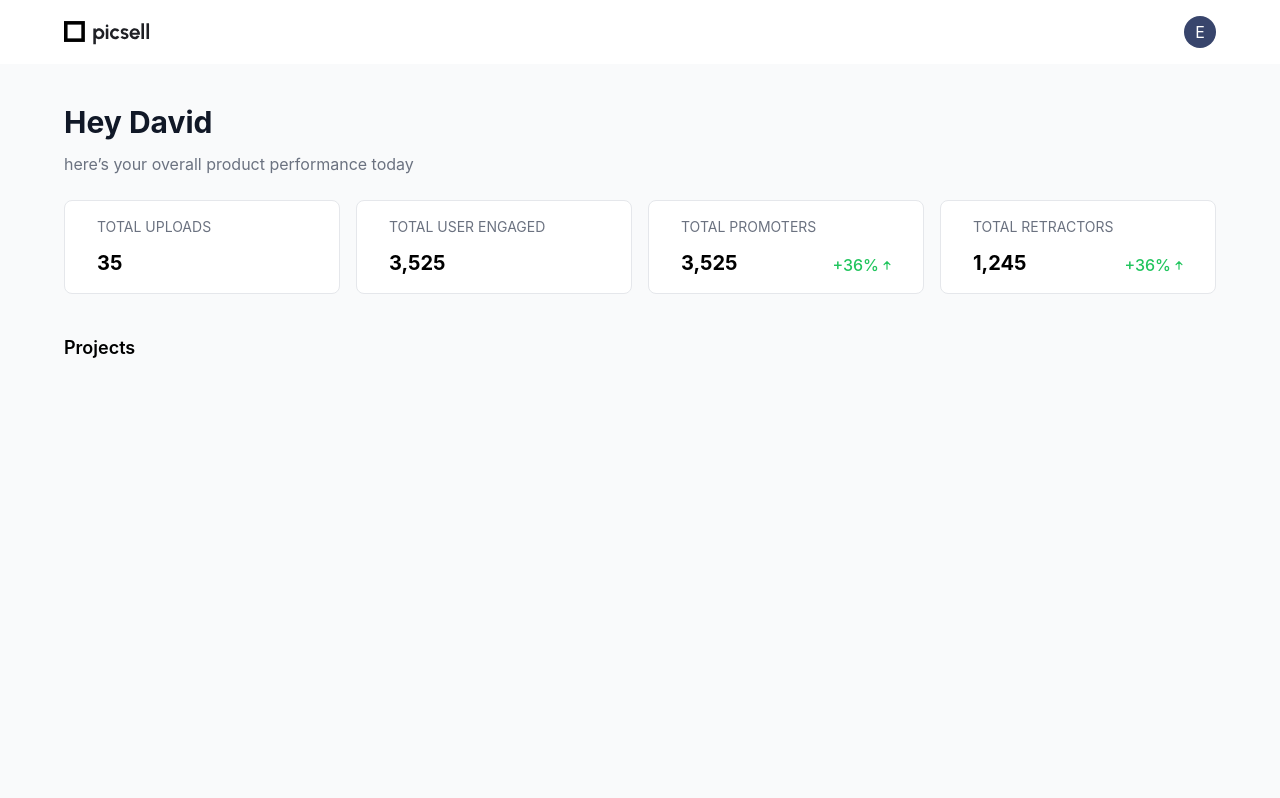
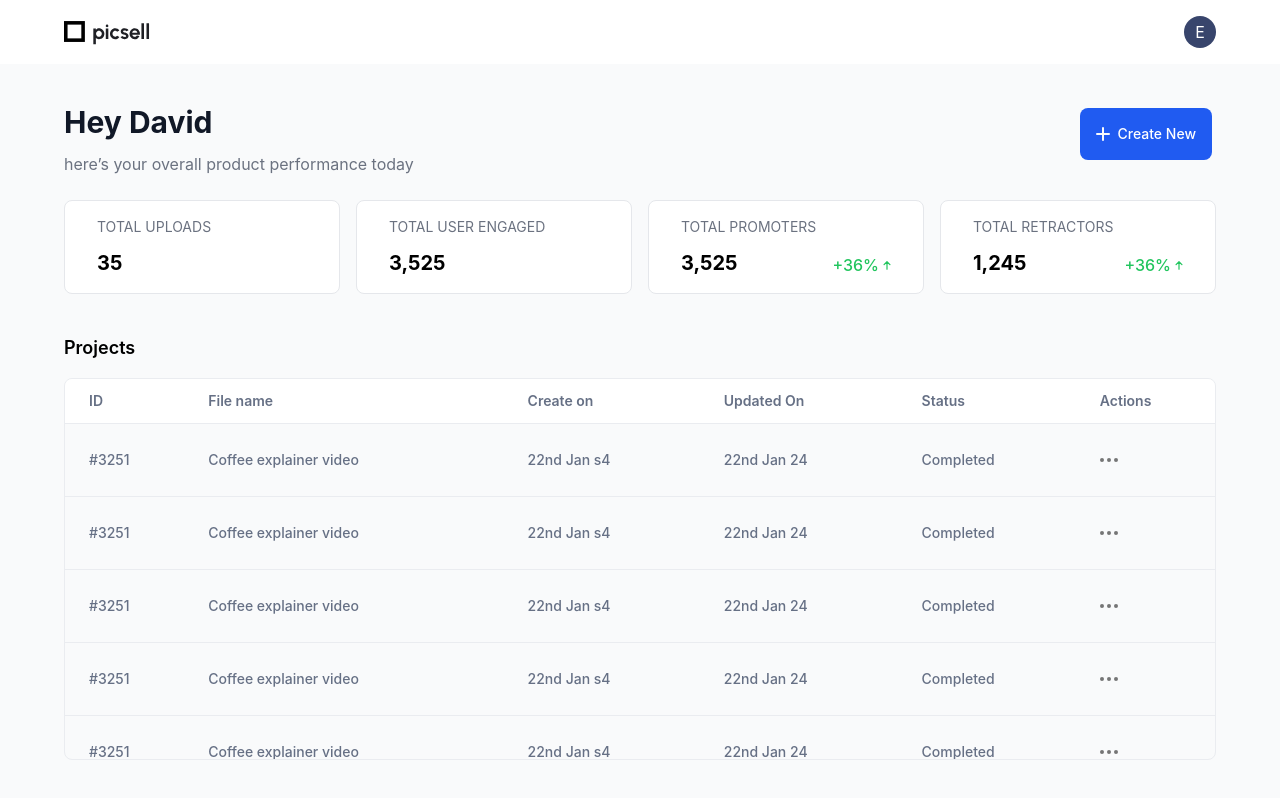
Before and after one commit to nameer/picsell, a React (Create React App) app in the folder frontend/: page /dashboard in a window 1280 px wide. Built offline with nearby package versions, Linux system fonts and the light colour scheme.

Commit message:
create project table

```diff
--- a/frontend/src/assets/icons/index.jsx
+++ b/frontend/src/assets/icons/index.jsx
@@ -1,3 +1,5 @@
 import { ReactComponent as ArrowUp } from "./arrow-up.svg";
+import { ReactComponent as DotsHorizontal } from "./dots-horizontal.svg";
+import { ReactComponent as Plus } from "./plus.svg";
 
-export { ArrowUp };
+export { ArrowUp, DotsHorizontal, Plus };
--- /dev/null
+++ b/frontend/src/components/Table/index.jsx
@@ -0,0 +1,48 @@
+import React from "react";
+
+const Table = ({ className, columns, data, onItemSelect }) => {
+  const handleItemClick = (item) => {
+    if (onItemSelect) onItemSelect(item);
+  };
+
+  return (
+    <div className={`text-left border border-[#EAECF0] rounded-lg overflow-hidden ${className}`}>
+      <table className="h-full w-full">
+        <thead className="sticky top-0 bg-white">
+          {columns.map((column) => (
+            <th
+              key={column.id}
+              className="ps-6 py-3 text-sm font-semibold text-[#667085]"
+            >
+              {column.heading}
+            </th>
+          ))}
+        </thead>
+        <tbody>
+          {data.map((item, i) => (
+            <tr
+              key={i}
+              className={
+                onItemSelect
+                  ? "hover:bg-gray-200 cursor-pointer duration-200"
+                  : ""
+              }
+              onClick={() => handleItemClick(item)}
+            >
+              {columns.map((column) => (
+                <td
+                  className="text-sm font-medium text-[#667085] ps-6 py-[26px] border-t border-b border-[#EAECF0]"
+                  key={`${column.id}-${i}`}
+                >
+                  {column.value(item)}
+                </td>
+              ))}
+            </tr>
+          ))}
+        </tbody>
+      </table>
+    </div>
+  );
+};
+
+export default Table;
--- /dev/null
+++ b/frontend/src/container/Overview/consts.jsx
@@ -0,0 +1,111 @@
+import { DotsHorizontal } from "../../assets/icons";
+
+export const projectsTableColumns = [
+  { id: "id", heading: "ID", value: (item) => item.id },
+  { id: "fileName", heading: "File name", value: (item) => item.fileName },
+  { id: "createOn", heading: "Create on", value: (item) => item.createdOn },
+  { id: "updatedOn", heading: "Updated On", value: (item) => item.updatedOn },
+  { id: "status", heading: "Status", value: (item) => item.status },
+  { id: "actions", heading: "Actions", value: (item) => <DotsHorizontal /> },
+];
+
+export const projectsTableData = [
+  {
+    id: "#3251",
+    fileName: "Coffee explainer video ",
+    createdOn: "22nd Jan s4",
+    updatedOn: "22nd Jan 24",
+    status: "Completed",
+  },
+  {
+    id: "#3251",
+    fileName: "Coffee explainer video ",
+    createdOn: "22nd Jan s4",
+    updatedOn: "22nd Jan 24",
+    status: "Completed",
+  },
+  {
+    id: "#3251",
+    fileName: "Coffee explainer video ",
+    createdOn: "22nd Jan s4",
+    updatedOn: "22nd Jan 24",
+    status: "Completed",
+  },
+  {
+    id: "#3251",
+    fileName: "Coffee explainer video ",
+    createdOn: "22nd Jan s4",
+    updatedOn: "22nd Jan 24",
+    status: "Completed",
+  },
+  {
+    id: "#3251",
+    fileName: "Coffee explainer video ",
+    createdOn: "22nd Jan s4",
+    updatedOn: "22nd Jan 24",
+    status: "Completed",
+  },
+  {
+    id: "#3251",
+    fileName: "Coffee explainer video ",
+    createdOn: "22nd Jan s4",
+    updatedOn: "22nd Jan 24",
+    status: "Completed",
+  },
+  {
+    id: "#3251",
+    fileName: "Coffee explainer video ",
+    createdOn: "22nd Jan s4",
+    updatedOn: "22nd Jan 24",
+    status: "Completed",
+  },
+  {
+    id: "#3251",
+    fileName: "Coffee explainer video ",
+    createdOn: "22nd Jan s4",
+    updatedOn: "22nd Jan 24",
+    status: "Completed",
+  },
+  {
+    id: "#3251",
+    fileName: "Coffee explainer video ",
+    createdOn: "22nd Jan s4",
+    updatedOn: "22nd Jan 24",
+    status: "Completed",
+  },
+  {
+    id: "#3251",
+    fileName: "Coffee explainer video ",
+    createdOn: "22nd Jan s4",
+    updatedOn: "22nd Jan 24",
+    status: "Completed",
+  },
+  {
+    id: "#3251",
+    fileName: "Coffee explainer video ",
+    createdOn: "22nd Jan s4",
+    updatedOn: "22nd Jan 24",
+    status: "Completed",
+  },
+  {
+    id: "#3251",
+    fileName: "Coffee explainer video ",
+    createdOn: "22nd Jan s4",
+    updatedOn: "22nd Jan 24",
+    status: "Completed",
+  },
+  {
+    id: "#3251",
+    fileName: "Coffee explainer video ",
+    createdOn: "22nd Jan s4",
+    updatedOn: "22nd Jan 24",
+    status: "Completed",
+  },
+  {
+    id: "#3251",
+    fileName: "Coffee explainer video ",
+    createdOn: "22nd Jan s4",
+    updatedOn: "22nd Jan 24",
+    status: "Completed",
+  },
+];
--- a/frontend/src/container/Overview/index.jsx
+++ b/frontend/src/container/Overview/index.jsx
@@ -1,6 +1,9 @@
 import Card from "../../components/Card";
 import DashboardLayout from "../../layout/DashboardLayout";
-import { ArrowUp } from "../../assets/icons";
+import { ArrowUp, Plus } from "../../assets/icons";
+import Table from "../../components/Table";
+import { projectsTableColumns, projectsTableData } from "./consts";
+import Button from '../../components/Button/Button'
 
 const Overview = () => (
   <DashboardLayout>
@@ -12,7 +15,7 @@ const Overview = () => (
             here’s your overall product performance today
           </p>
         </div>
-        <button className=""></button>
+        <Button icon={<Plus />} size="large">Create New</Button>
       </div>
       <div className="flex items-center gap-4 mb-10">
         <Card className="w-full px-8 text-left" title="TOTAL UPLOADS">
@@ -41,7 +44,13 @@ const Overview = () => (
         </Card>
       </div>
       <div className="grow flex flex-col">
-        <div className="text-lg font-semibold text-left">Projects</div>
+        <div className="text-lg font-semibold text-left mb-4">Projects</div>
+        <Table
+          className="grow h-0 overflow-y-auto"
+          columns={projectsTableColumns}
+          data={projectsTableData}
+          onItemSelect={() => {}}
+        />
       </div>
     </div>
   </DashboardLayout>
```
Also changed, not shown: frontend/src/assets/icons/dots-horizontal.svg (added), frontend/src/assets/icons/plus.svg (added).
